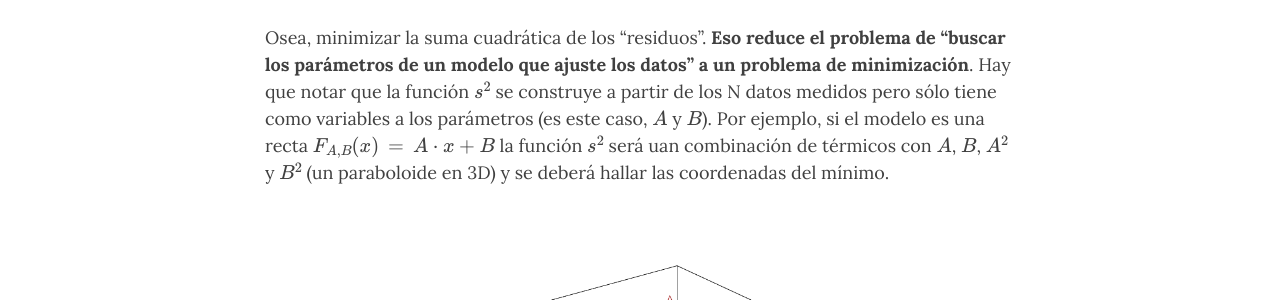
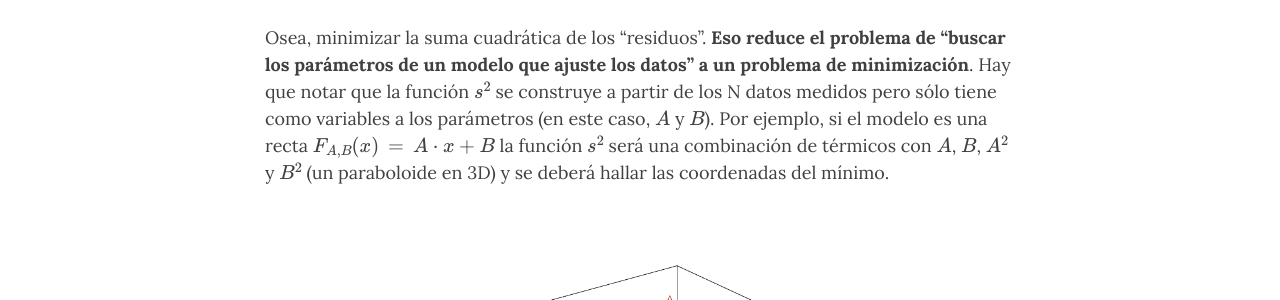
Before and after one commit to marceluda/python-para-fisicos, a Jekyll site: the page built from tuto/labo2/02_intro_analisis.md, in a window 1280 px wide and 900 px high, scrolled down 9697 px. Shown: the part 180-480 px from the top of the window. Built offline with Jekyll 4.4.1, drawn with Linux system fonts in a browser that asks for light colours; nearby versions of some CDN libraries; formulas are drawn with MathJax 3.

Commit message:
otra corrección de typo

```diff
--- a/tuto/labo2/02_intro_analisis.md
+++ b/tuto/labo2/02_intro_analisis.md
@@ -302,9 +302,9 @@ $$
 
 Osea, minimizar la suma cuadrática de los “residuos”. **Eso reduce el problema de “buscar los parámetros de un modelo que ajuste los datos”
 a un problema de minimización**. Hay que notar que la función $s^2$
-se construye a partir de los N datos medidos pero sólo tiene como variables a los parámetros (es este caso, $A$  y $B$).
+se construye a partir de los N datos medidos pero sólo tiene como variables a los parámetros (en este caso, $A$  y $B$).
 Por ejemplo, si el modelo es una recta $F_{A,B}(x)\,=\, A \cdot x + B$
-la función $s^2$ será uan combinación de térmicos con $A$, $B$, $A^2$ y $B^2$ (un paraboloide en 3D) y se deberá hallar las coordenadas del mínimo.
+la función $s^2$ será una combinación de térmicos con $A$, $B$, $A^2$ y $B^2$ (un paraboloide en 3D) y se deberá hallar las coordenadas del mínimo.
 
 ![grafico](02_06_chi2.png "grafico")
 
```
